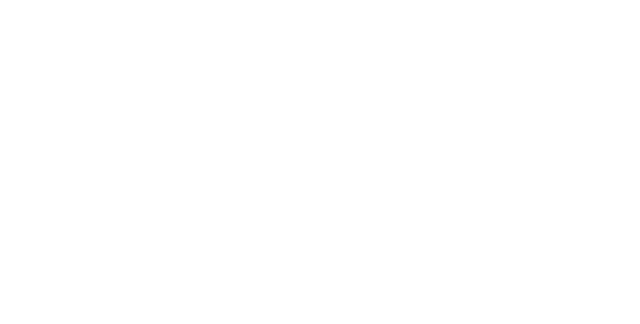
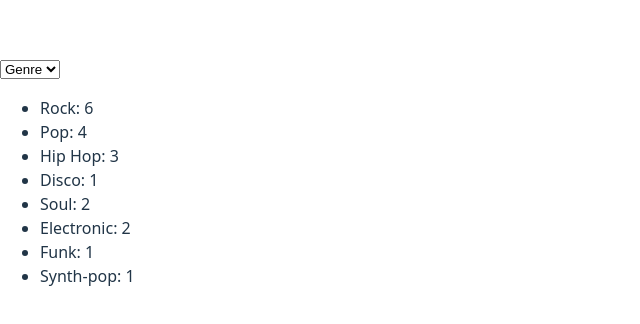
Before and after one commit to tsolano04/modern-web-dev, a React (Vite) app in the folder modern-web-dev/: page /pieChart in a window 1280 px wide. Before the commit this address had no page. Shown: the part 220-544 px from the top of the page, without its empty margins (0-640 px from the left). Built offline with nearby package versions, Linux system fonts and the light colour scheme.

Commit message:
stupid edits

```diff
--- a/modern-web-dev/package.json
+++ b/modern-web-dev/package.json
@@ -11,7 +11,8 @@
   },
   "dependencies": {
     "react": "^19.2.0",
-    "react-dom": "^19.2.0"
+    "react-dom": "^19.2.0",
+    "react-router-dom": "^7.13.1"
   },
   "devDependencies": {
     "@eslint/js": "^9.39.1",
--- a/modern-web-dev/src/Components/Components.jsx
+++ b/modern-web-dev/src/Components/Components.jsx
@@ -9,8 +9,8 @@
     <Router>
       <Routes>
         <Route path="/" element={<MusicListParent />} />
-        <Route path="/add-song" element={<AddSongParent />} />
-        <Route path="/pie-chart" element={<PieChartParent />} />
+        <Route path="/addSong" element={<AddSongParent />} />
+        <Route path="/pieChart" element={<PieChartParent />} />
       </Routes>
     </Router>
   )
```
Also changed, not shown: 1 other file (tests, documents, lock files or other folders).
